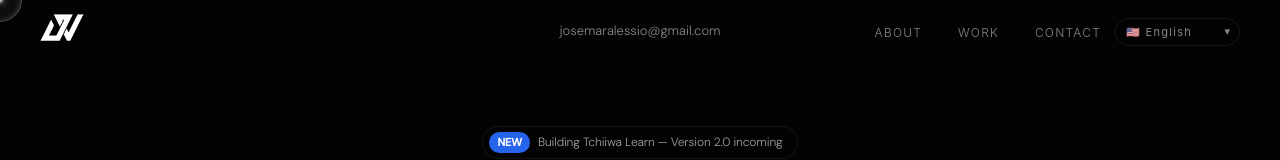
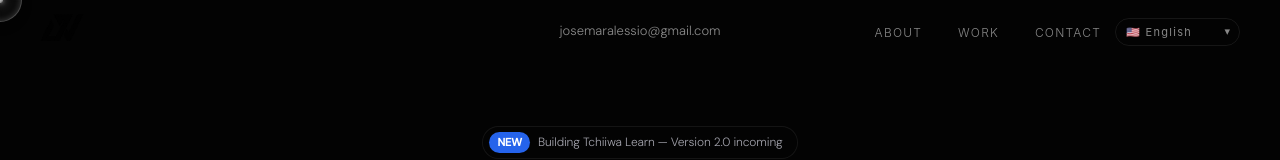
Before and after one commit to josemarVicente/portfolio, a React (Vite) app: page / in a window 1280 px wide. Shown: the top 160 px of the page. Built offline with nearby package versions, Linux system fonts and the light colour scheme.

Commit message:
fix: use better logo color

```diff
--- a/src/components/Navbar.jsx
+++ b/src/components/Navbar.jsx
@@ -36,7 +36,7 @@ export default function Navbar() {
   return (
     <nav className={`navbar${scrolled ? ' scrolled' : ''}`}>
       <a href="#" className="nav-logo">
-        <img src="/logo.png" alt="Logo" className="nav-logo-img" />
+        <img src="/white_logo.png" alt="Logo" className="nav-logo-img" />
       </a>
       <span className="nav-email">josemaralessio@gmail.com</span>
       <div className="nav-right">
```
Also changed, not shown: public/white_logo.png (added).
